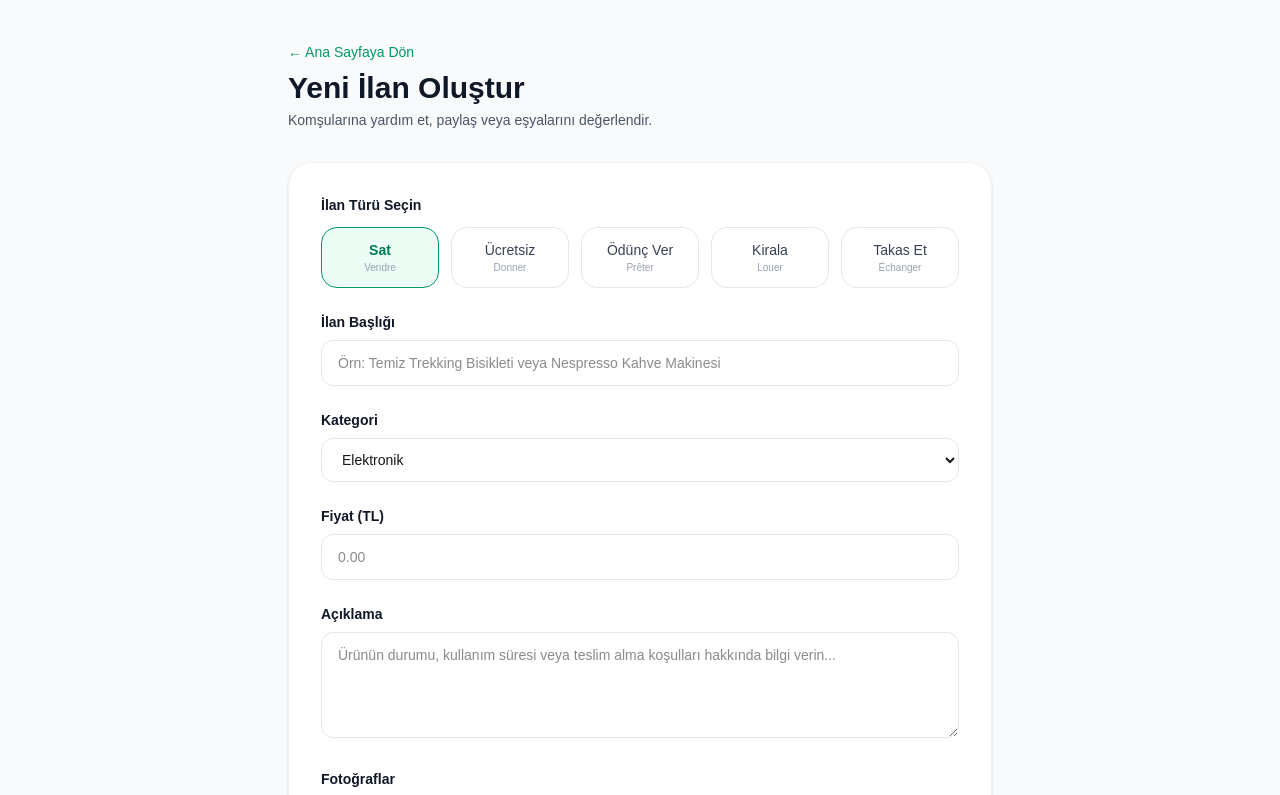
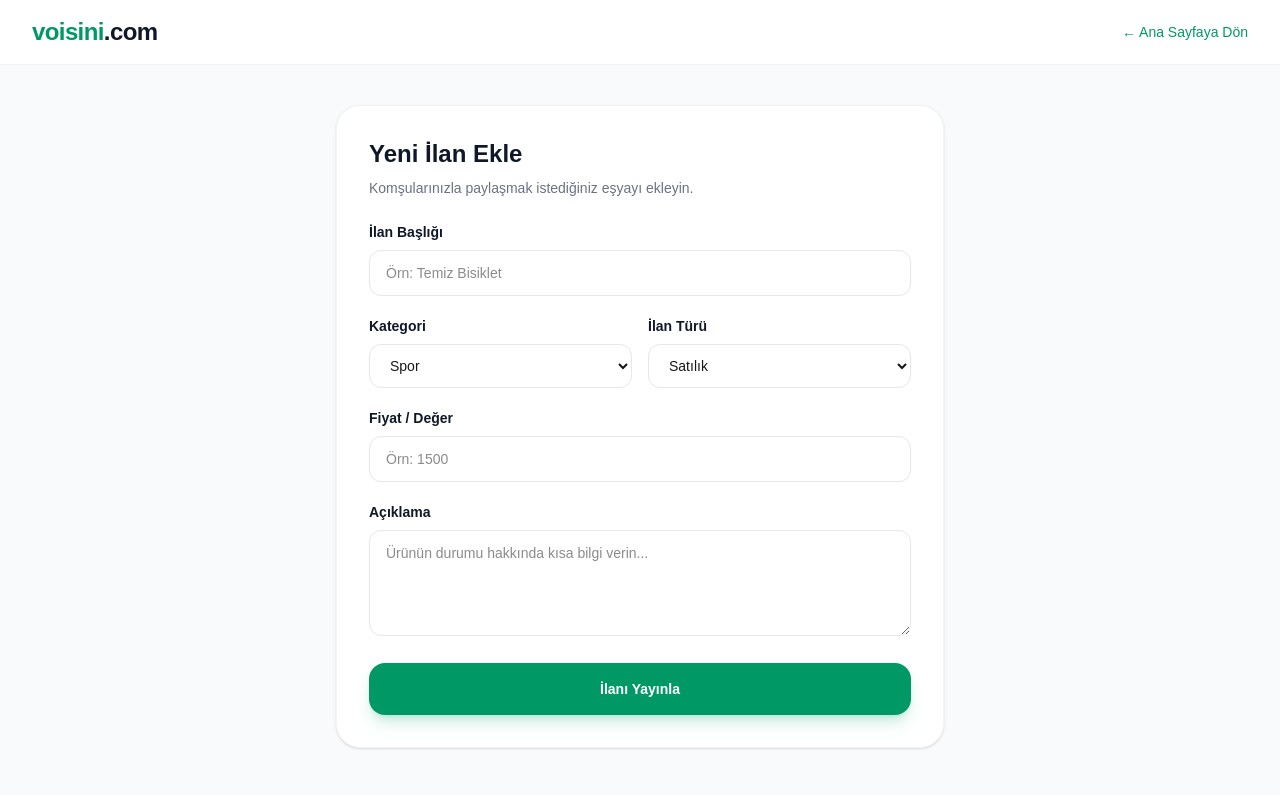
Before and after one commit to frttybg/voisini, a Next.js app: page /ilan-ekle in a window 1280 px wide. Shown: the top 795 px of the page. Built offline with nearby package versions, Linux system fonts and the light colour scheme.

Commit message:
Kayit sayfasi aktif hale getirildi

```diff
--- a/app/giris/page.tsx
+++ b/app/giris/page.tsx
@@ -31,7 +31,10 @@ export default function GirisPage() {
 
           <button
             type="button"
-            onClick={() => alert('Giriş yapıldı! (MVP simülasyonu)')}
+            onClick={() => {
+              alert('Giriş yapıldı!');
+              window.location.href = '/profil';
+            }}
             className="w-full bg-emerald-600 text-white font-semibold py-3.5 rounded-2xl shadow-lg shadow-emerald-600/20 hover:bg-emerald-700 transition text-sm"
           >
             Giriş Yap
--- a/app/ilan-ekle/page.tsx
+++ b/app/ilan-ekle/page.tsx
@@ -1,135 +1,132 @@
 'use client';
 
 import { useState } from 'react';
+import { useRouter } from 'next/navigation';
 
 export default function IlanEklePage() {
-  const [listingType, setListingType] = useState('vendre');
+  const router = useRouter();
+  const [title, setTitle] = useState('');
+  const [category, setCategory] = useState('Spor');
+  const [type, setType] = useState('vendre');
+  const [price, setPrice] = useState('');
+  const [description, setDescription] = useState('');
+
+  const handleSubmit = (e: React.FormEvent) => {
+    e.preventDefault();
+    if (!title || !price) {
+      alert('Lütfen başlık ve fiyat alanlarını doldurun.');
+      return;
+    }
+
+    // Yeni ilanı oluşturalım
+    const newListing = {
+      id: Date.now(),
+      title,
+      category,
+      type,
+      typeLabel: type === 'vendre' ? 'Satılık' : type === 'louer' ? 'Kiralık' : type === 'donner' ? 'Ücretsiz' : 'Takas',
+      price: price + ' TL',
+      distance: 'Sana 500 m uzaklıkta',
+      user: 'Sen (Aktif Kullanıcı)',
+      rating: '5.0',
+      description,
+    };
+
+    // Mevcut ilanları localStorage'dan alalım veya boş array başlatalım
+    const existing = JSON.parse(localStorage.getItem('user_listings') || '[]');
+    localStorage.setItem('user_listings', JSON.stringify([newListing, ...existing]));
+
+    alert('İlanınız başarıyla eklendi!');
+    router.push('/yakinimdakiler');
+  };
 
   return (
-    <div className="min-h-screen bg-gray-50 py-10">
-      <div className="max-w-3xl mx-auto px-4 sm:px-6 lg:px-8">
+    <div className="min-h-screen bg-gray-50 flex flex-col">
+      <header className="bg-white border-b border-gray-100 sticky top-0 z-50">
+        <div className="max-w-7xl mx-auto px-4 sm:px-6 lg:px-8 h-16 flex items-center justify-between">
+          <a href="/" className="text-2xl font-black text-emerald-600 tracking-tight">voisini<span className="text-gray-900">.com</span></a>
+          <a href="/" className="text-sm font-medium text-emerald-600 hover:underline">&larr; Ana Sayfaya Dön</a>
+        </div>
+      </header>
 
-        {/* Başlık */}
-        <div className="mb-8">
-          <a href="/" className="text-sm font-medium text-emerald-600 hover:underline mb-2 inline-block">&larr; Ana Sayfaya Dön</a>
-          <h1 className="text-3xl font-extrabold text-gray-900">Yeni İlan Oluştur</h1>
-          <p className="text-gray-600 text-sm mt-1">Komşularına yardım et, paylaş veya eşyalarını değerlendir.</p>
-        </div>
+      <main className="max-w-2xl mx-auto w-full px-4 sm:px-6 lg:px-8 py-10 flex-grow">
+        <div className="bg-white border border-gray-100 rounded-3xl p-6 sm:p-8 shadow-sm">
+          <h1 className="text-2xl font-bold text-gray-900 mb-2">Yeni İlan Ekle</h1>
+          <p className="text-sm text-gray-500 mb-6">Komşularınızla paylaşmak istediğiniz eşyayı ekleyin.</p>
 
-        {/* Form Kartı */}
-        <div className="bg-white shadow-sm border border-gray-100 rounded-3xl p-6 sm:p-8 space-y-6">
-
-          {/* İlan Türü Seçimi */}
-          <div>
-            <label className="block text-sm font-semibold text-gray-900 mb-3">İlan Türü Seçin</label>
-            <div className="grid grid-cols-2 sm:grid-cols-5 gap-3">
-              {[
-                { id: 'vendre', label: 'Sat', desc: 'Vendre' },
-                { id: 'donner', label: 'Ücretsiz', desc: 'Donner' },
-                { id: 'preter', label: 'Ödünç Ver', desc: 'Prêter' },
-                { id: 'louer', label: 'Kirala', desc: 'Louer' },
-                { id: 'echanger', label: 'Takas Et', desc: 'Échanger' },
-              ].map((type) => (
-                <button
-                  key={type.id}
-                  type="button"
-                  onClick={() => setListingType(type.id)}
-                  className={`p-3 rounded-2xl border text-center transition flex flex-col items-center justify-center ${
-                    listingType === type.id
-                      ? 'border-emerald-600 bg-emerald-50 text-emerald-700 font-bold'
-                      : 'border-gray-200 text-gray-700 hover:border-gray-300 font-medium'
-                  }`}
-                >
-                  <span className="text-sm">{type.label}</span>
-                  <span className="text-[10px] text-gray-400 font-normal">{type.desc}</span>
-                </button>
-              ))}
-            </div>
-          </div>
-
-          {/* İlan Başlığı */}
+          <form onSubmit={handleSubmit} className="space-y-5">
             <div>
               <label className="block text-sm font-semibold text-gray-900 mb-2">İlan Başlığı</label>
               <input
                 type="text"
-              placeholder="Örn: Temiz Trekking Bisikleti veya Nespresso Kahve Makinesi"
-              className="w-full px-4 py-3 rounded-xl border border-gray-200 focus:outline-none focus:ring-2 focus:ring-emerald-600 focus:border-transparent text-sm"
+                value={title}
+                onChange={(e) => setTitle(e.target.value)}
+                placeholder="Örn: Temiz Bisiklet"
+                className="w-full px-4 py-3 rounded-xl border border-gray-200 focus:outline-none focus:ring-2 focus:ring-emerald-600 text-sm"
               />
             </div>
 
-          {/* Kategori */}
+            <div className="grid grid-cols-2 gap-4">
               <div>
                 <label className="block text-sm font-semibold text-gray-900 mb-2">Kategori</label>
-            <select className="w-full px-4 py-3 rounded-xl border border-gray-200 focus:outline-none focus:ring-2 focus:ring-emerald-600 focus:border-transparent text-sm bg-white">
-              <option>Elektronik</option>
-              <option>Ev ve Yaşam</option>
-              <option>Mobilya</option>
-              <option>Giyim</option>
-              <option>Çocuk & Bebek</option>
-              <option>Spor & Outdoor</option>
-              <option>Kitap & Hobi</option>
-              <option>Araç & Bahçe</option>
+                <select
+                  value={category}
+                  onChange={(e) => setCategory(e.target.value)}
+                  className="w-full px-4 py-3 rounded-xl border border-gray-200 focus:outline-none focus:ring-2 focus:ring-emerald-600 text-sm bg-white"
+                >
+                  <option value="Spor">Spor</option>
+                  <option value="Ev">Ev & Yaşam</option>
+                  <option value="Elektronik">Elektronik</option>
+                  <option value="Çocuk">Çocuk</option>
                 </select>
               </div>
 
-          {/* Dinamik Alanlar (İlan Türüne Göre) */}
-          {listingType === 'vendre' && (
               <div>
-              <label className="block text-sm font-semibold text-gray-900 mb-2">Fiyat (TL)</label>
-              <input type="number" placeholder="0.00" className="w-full px-4 py-3 rounded-xl border border-gray-200 focus:outline-none focus:ring-2 focus:ring-emerald-600 text-sm" />
-            </div>
-          )}
-
-          {listingType === 'louer' && (
-            <div className="grid grid-cols-1 sm:grid-cols-2 gap-4">
-              <div>
-                <label className="block text-sm font-semibold text-gray-900 mb-2">Kira Bedeli (Günlük/Haftalık)</label>
-                <input type="number" placeholder="0.00" className="w-full px-4 py-3 rounded-xl border border-gray-200 focus:outline-none focus:ring-2 focus:ring-emerald-600 text-sm" />
-              </div>
-              <div>
-                <label className="block text-sm font-semibold text-gray-900 mb-2">Depozito</label>
-                <input type="number" placeholder="0.00" className="w-full px-4 py-3 rounded-xl border border-gray-200 focus:outline-none focus:ring-2 focus:ring-emerald-600 text-sm" />
+                <label className="block text-sm font-semibold text-gray-900 mb-2">İlan Türü</label>
+                <select
+                  value={type}
+                  onChange={(e) => setType(e.target.value)}
+                  className="w-full px-4 py-3 rounded-xl border border-gray-200 focus:outline-none focus:ring-2 focus:ring-emerald-600 text-sm bg-white"
+                >
+                  <option value="vendre">Satılık</option>
+                  <option value="louer">Kiralık</option>
+                  <option value="donner">Ücretsiz</option>
+                  <option value="echanger">Takas</option>
+                </select>
               </div>
             </div>
-          )}
 
-          {listingType === 'echanger' && (
             <div>
-              <label className="block text-sm font-semibold text-gray-900 mb-2">Neyle Takas Etmek İstersin?</label>
-              <input type="text" placeholder="Örn: Akıllı saat ile takas olur" className="w-full px-4 py-3 rounded-xl border border-gray-200 focus:outline-none focus:ring-2 focus:ring-emerald-600 text-sm" />
+              <label className="block text-sm font-semibold text-gray-900 mb-2">Fiyat / Değer</label>
+              <input
+                type="text"
+                value={price}
+                onChange={(e) => setPrice(e.target.value)}
+                placeholder="Örn: 1500"
+                className="w-full px-4 py-3 rounded-xl border border-gray-200 focus:outline-none focus:ring-2 focus:ring-emerald-600 text-sm"
+              />
             </div>
-          )}
 
-          {/* Açıklama */}
             <div>
               <label className="block text-sm font-semibold text-gray-900 mb-2">Açıklama</label>
               <textarea
                 rows={4}
-              placeholder="Ürünün durumu, kullanım süresi veya teslim alma koşulları hakkında bilgi verin..."
-              className="w-full px-4 py-3 rounded-xl border border-gray-200 focus:outline-none focus:ring-2 focus:ring-emerald-600 focus:border-transparent text-sm"
+                value={description}
+                onChange={(e) => setDescription(e.target.value)}
+                placeholder="Ürünün durumu hakkında kısa bilgi verin..."
+                className="w-full px-4 py-3 rounded-xl border border-gray-200 focus:outline-none focus:ring-2 focus:ring-emerald-600 text-sm"
               ></textarea>
             </div>
 
-          {/* Fotoğraf Yükleme Alanı */}
-          <div>
-            <label className="block text-sm font-semibold text-gray-900 mb-2">Fotoğraflar</label>
-            <div className="border-2 border-dashed border-gray-200 rounded-2xl p-6 text-center hover:border-emerald-600 transition cursor-pointer">
-              <p className="text-sm text-gray-600 font-medium">Fotoğraf yüklemek için tıklayın veya sürükleyip bırakın</p>
-              <p className="text-xs text-gray-400 mt-1">PNG, JPG (Max. 5MB)</p>
-            </div>
-          </div>
-
-          {/* Gönder Butonu */}
             <button
-            type="button"
-            onClick={() => alert('İlan başarıyla oluşturuldu! (MVP simülasyonu)')}
-            className="w-full bg-emerald-600 text-white font-semibold py-4 rounded-2xl shadow-lg shadow-emerald-600/20 hover:bg-emerald-700 transition text-center"
+              type="submit"
+              className="w-full bg-emerald-600 text-white font-semibold py-4 rounded-2xl shadow-lg shadow-emerald-600/20 hover:bg-emerald-700 transition text-sm"
             >
               İlanı Yayınla
             </button>
-
+          </form>
         </div>
-      </div>
+      </main>
     </div>
   );
 }
--- a/app/kayit/page.tsx
+++ b/app/kayit/page.tsx
@@ -40,7 +40,10 @@ export default function KayitPage() {
 
           <button
             type="button"
-            onClick={() => alert('Kayıt oluşturuldu! (MVP simülasyonu)')}
+            onClick={() => {
+              alert('Kayıt oluşturuldu! Giriş sayfasına yönlendiriliyorsunuz.');
+              window.location.href = '/giris';
+            }}
             className="w-full bg-emerald-600 text-white font-semibold py-3.5 rounded-2xl shadow-lg shadow-emerald-600/20 hover:bg-emerald-700 transition text-sm"
           >
             Kayıt Ol
--- a/app/yakinimdakiler/page.tsx
+++ b/app/yakinimdakiler/page.tsx
@@ -1,22 +1,25 @@
 'use client';
 
-import { useState } from 'react';
+import { useState, useEffect } from 'react';
 
 export default function YakinimdakilerPage() {
   const [selectedType, setSelectedType] = useState('tumu');
-
-  const listings = [
+  const [listings, setListings] = useState([
     { id: 1, title: 'Temel Trekking Bisikleti', type: 'vendre', typeLabel: 'Satılık', price: '3.500 TL', distance: 'Sana 2.3 km uzaklıkta', category: 'Spor', user: 'Ahmet Y.', rating: '4.8' },
     { id: 2, title: 'Nespresso Kahve Makinesi', type: 'louer', typeLabel: 'Kiralık', price: '150 TL / gün', distance: 'Sana 1.1 km uzaklıkta', category: 'Ev', user: 'Zeynep K.', rating: '4.9' },
-    { id: 3, title: 'Çocuk Oyun Parkı Yatak', type: 'donner', typeLabel: 'Ücretsiz', price: 'Ücretsiz', distance: 'Sana 3.5 km uzaklıkta', category: 'Çocuk', user: 'Mehmet D.', rating: '4.7' },
-    { id: 4, title: 'Akıllı Saat ile Takaslık Tablet', type: 'echanger', typeLabel: 'Takas', price: 'Takas Olur', distance: 'Sana 800 m uzaklıkta', category: 'Elektronik', user: 'Canan S.', rating: '5.0' },
-  ];
+  ]);
+
+  useEffect(() => {
+    const saved = JSON.parse(localStorage.getItem('user_listings') || '[]');
+    if (saved.length > 0) {
+      setListings((prev) => [...saved, ...prev]);
+    }
+  }, []);
 
   const filteredListings = selectedType === 'tumu' ? listings : listings.filter(l => l.type === selectedType);
 
   return (
     <div className="min-h-screen bg-gray-50 flex flex-col">
-      {/* Üst Navigasyon */}
       <header className="bg-white border-b border-gray-100 sticky top-0 z-50">
         <div className="max-w-7xl mx-auto px-4 sm:px-6 lg:px-8 h-16 flex items-center justify-between">
           <a href="/" className="text-2xl font-black text-emerald-600 tracking-tight">voisini<span className="text-gray-900">.com</span></a>
@@ -24,22 +27,17 @@ export default function YakinimdakilerPage() {
         </div>
       </header>
 
-      {/* Ana İçerik */}
       <main className="max-w-7xl mx-auto w-full px-4 sm:px-6 lg:px-8 py-8 flex-grow">
-
-        {/* Başlık ve Filtreler */}
         <div className="mb-8">
           <h1 className="text-3xl font-extrabold text-gray-900 tracking-tight">Yakınındaki İlanlar</h1>
           <p className="text-sm text-gray-600 mt-1">Çevrendeki komşularının paylaştığı eşyaları hemen keşfet.</p>
 
-          {/* Tür Filtre Butonları */}
           <div className="flex flex-wrap gap-2 mt-6">
             {[
               { id: 'tumu', label: 'Tümü' },
               { id: 'vendre', label: 'Satılık' },
               { id: 'donner', label: 'Ücretsiz' },
               { id: 'louer', label: 'Kiralık' },
-              { id: 'preter', label: 'Ödünç' },
               { id: 'echanger', label: 'Takas' },
             ].map((filter) => (
               <button
@@ -57,19 +55,16 @@ export default function YakinimdakilerPage() {
           </div>
         </div>
 
-        {/* İlan Kartları Grid */}
         <div className="grid grid-cols-1 sm:grid-cols-2 lg:grid-cols-4 gap-6">
           {filteredListings.map((item) => (
             <div key={item.id} className="bg-white border border-gray-100 rounded-3xl overflow-hidden shadow-sm hover:shadow-md transition flex flex-col justify-between">
               <div>
-                {/* Görsel Alanı Simülasyonu */}
                 <div className="h-48 bg-emerald-50 flex items-center justify-center text-emerald-600 font-semibold text-sm relative">
                   <span>Ürün Görseli</span>
                   <span className="absolute top-3 left-3 bg-white/90 backdrop-blur text-gray-900 text-[10px] font-bold px-2.5 py-1 rounded-lg shadow-sm">
                     {item.typeLabel}
                   </span>
                 </div>
-                {/* Bilgiler */}
                 <div className="p-5">
                   <div className="flex justify-between items-start mb-2">
                     <span className="text-xs font-medium text-emerald-600 bg-emerald-50 px-2 py-0.5 rounded-md">{item.category}</span>
@@ -80,7 +75,6 @@ export default function YakinimdakilerPage() {
                 </div>
               </div>
 
-              {/* Alt Kısım / Satıcı */}
               <div className="p-5 pt-0 border-t border-gray-50 flex items-center justify-between mt-auto">
                 <div className="flex items-center gap-2">
                   <div className="w-8 h-8 rounded-full bg-gray-100 text-gray-700 text-xs font-bold flex items-center justify-center">
@@ -95,7 +89,6 @@ export default function YakinimdakilerPage() {
             </div>
           ))}
         </div>
-
       </main>
     </div>
   );
```
Lines whose indentation alone changed are shown as unchanged.
